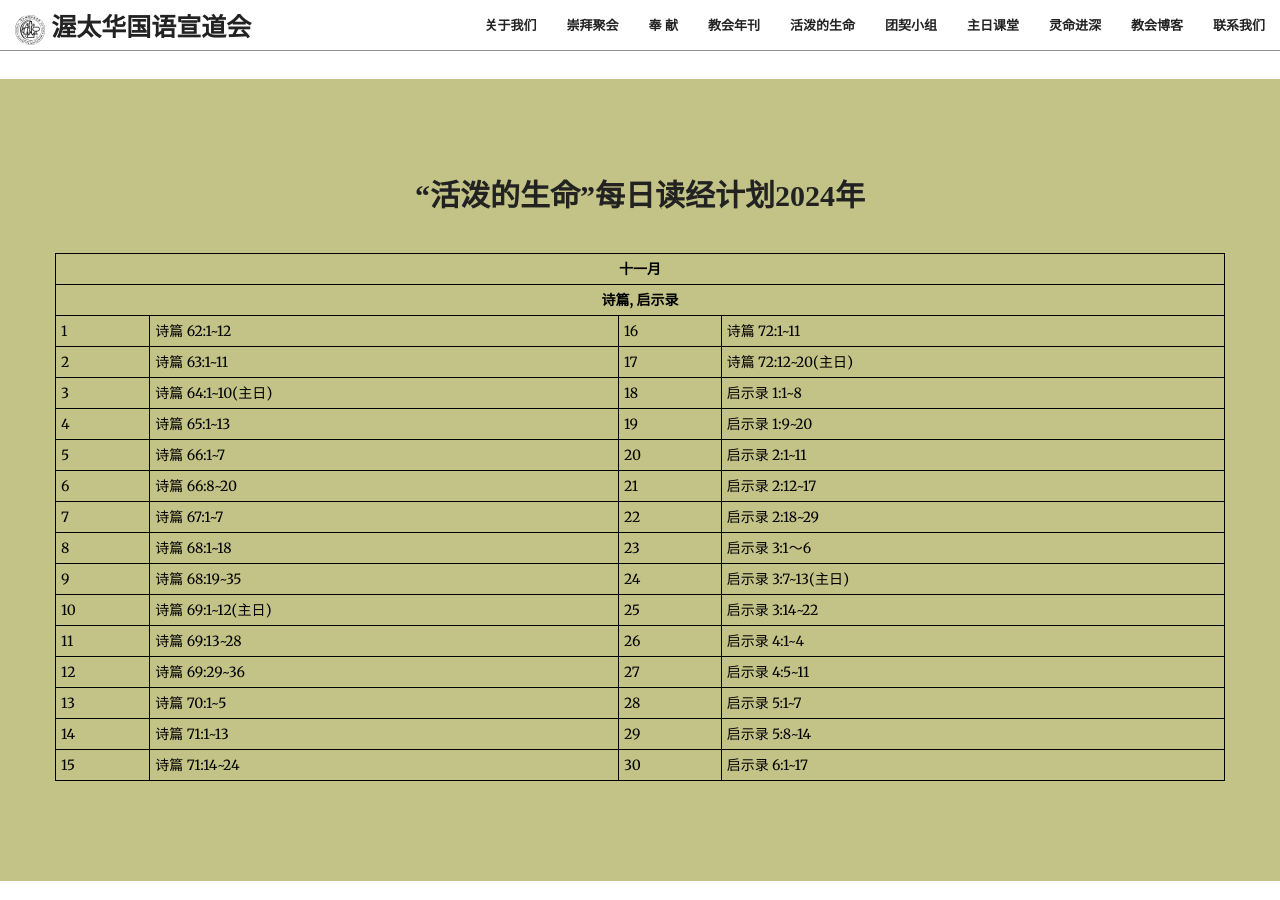
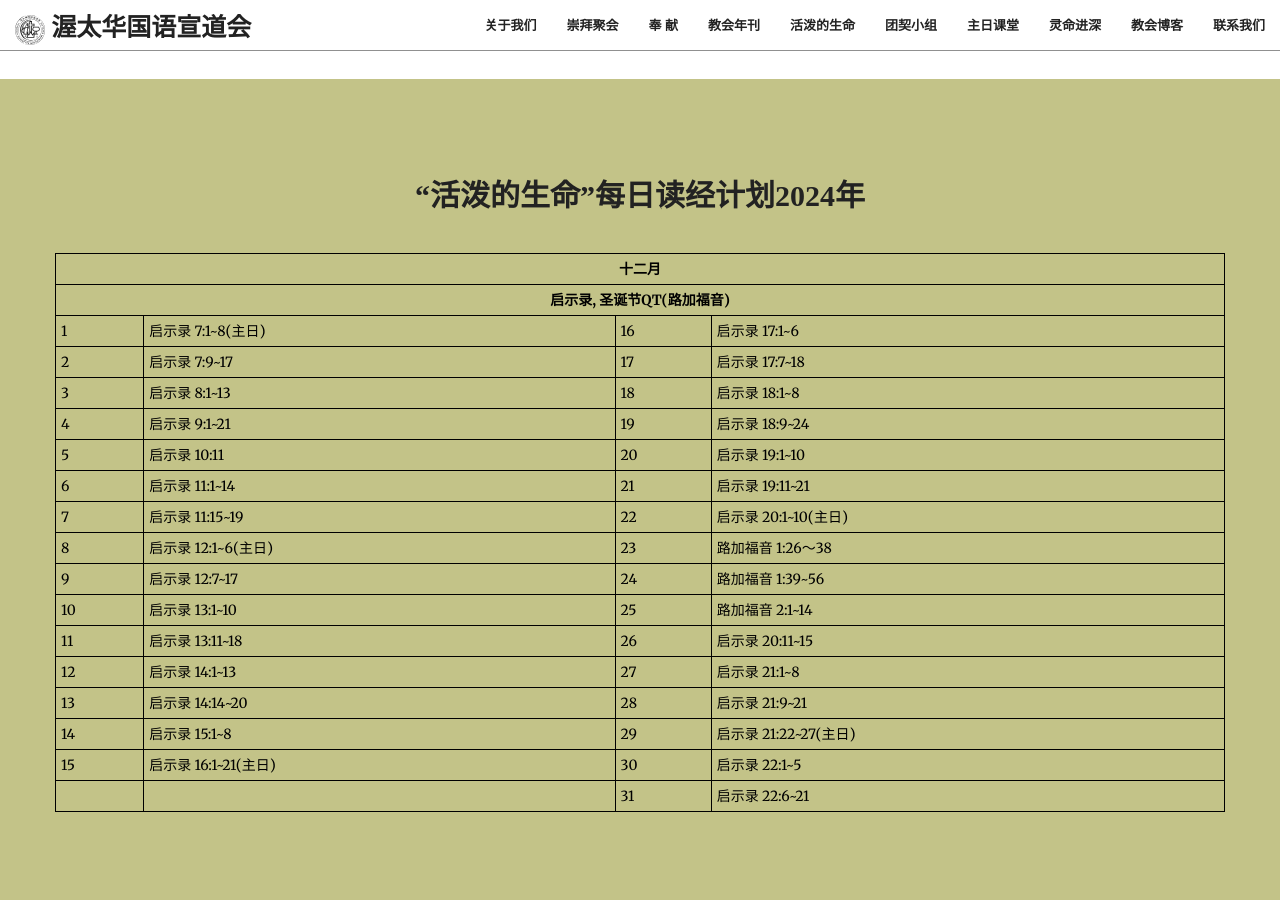
Before and after one commit to JonasYow/ottawaomac, a Jekyll site: the page built from index.html, in a window 1280 px wide and 900 px high, scrolled down 3570 px. Built offline with Jekyll 4.4.1, drawn with Linux system fonts in a browser that asks for light colours; some web fonts are replaced.

Commit message:
Update Dec2024 content

```diff
--- a/_includes/dailylivingwater.html
+++ b/_includes/dailylivingwater.html
@@ -8,115 +8,122 @@
             </div>
             <table style="width:100%">
             <tr>
-                <th colspan="4" class="text-center"> 十一月</th>
+                <th colspan="4" class="text-center"> 十二月</th>
             </tr>
             <tr>
-                <th colspan="4" class="text-center">诗篇, 启示录</th>
+                <th colspan="4" class="text-center">启示录, 圣诞节QT(路加福音)</th>
             </tr>
 
             <tr>
                 <td>1</td>
-                <td>诗篇 62:1~12</td>
+                <td>启示录 7:1~8(主日)</td>
                 <td>16</td>
-                <td>诗篇 72:1~11</td>
+                <td>启示录 17:1~6</td>
             </tr>
 
             <tr>
                 <td>2</td>
-                <td>诗篇 63:1~11</td>
+                <td>启示录 7:9~17</td>
                 <td>17</td>
-                <td>诗篇 72:12~20(主日)</td>
+                <td>启示录 17:7~18</td>
             </tr>
 
             <tr>
                 <td>3</td>
-                <td>诗篇 64:1~10(主日)</td>
+                <td>启示录 8:1~13</td>
                 <td>18</td>
-                <td>启示录 1:1~8</td>
+                <td>启示录 18:1~8</td>
             </tr>
 
             <tr>
                 <td>4</td>
-                <td>诗篇 65:1~13</td>
+                <td>启示录 9:1~21</td>
                 <td>19</td>
-                <td>启示录 1:9~20</td>
+                <td>启示录 18:9~24</td>
             </tr>
 
             <tr>
                 <td>5</td>
-                <td>诗篇 66:1~7</td>
+                <td>启示录 10:11</td>
                 <td>20</td>
-                <td>启示录 2:1~11</td>
+                <td>启示录 19:1~10</td>
             </tr>
 
             <tr>
                 <td>6</td>
-                <td>诗篇 66:8~20</td>
+                <td>启示录 11:1~14</td>
                 <td>21</td>
-                <td>启示录 2:12~17</td>
+                <td>启示录 19:11~21</td>
             </tr>
 
             <tr>
                 <td>7</td>
-                <td>诗篇 67:1~7</td>
+                <td>启示录 11:15~19</td>
                 <td>22</td>
-                <td>启示录 2:18~29</td>
+                <td>启示录 20:1~10(主日)</td>
             </tr>
 
             <tr>
                 <td>8</td>
-                <td>诗篇 68:1~18</td>
+                <td>启示录 12:1~6(主日)</td>
                 <td>23</td>
-                <td>启示录 3:1～6</td>
+                <td>路加福音 1:26～38</td>
             </tr>
 
             <tr>
                 <td>9</td>
-                <td>诗篇 68:19~35</td>
+                <td>启示录 12:7~17</td>
                 <td>24</td>
-                <td>启示录 3:7~13(主日)</td>
+                <td>路加福音 1:39~56</td>
             </tr>
 
             <tr>
                 <td>10</td>
-                <td>诗篇 69:1~12(主日)</td>
+                <td>启示录 13:1~10</td>
                 <td>25</td>
-                <td>启示录 3:14~22</td>
+                <td>路加福音 2:1~14</td>
             </tr>
 
             <tr>
                 <td>11</td>
-                <td>诗篇 69:13~28</td>
+                <td>启示录 13:11~18</td>
                 <td>26</td>
-                <td>启示录 4:1~4</td>
+                <td>启示录 20:11~15</td>
             </tr>
 
             <tr>
                 <td>12</td>
-                <td>诗篇 69:29~36</td>
+                <td>启示录 14:1~13</td>
                 <td>27</td>
-                <td>启示录 4:5~11</td>
+                <td>启示录 21:1~8</td>
             </tr>
 
             <tr>
                 <td>13</td>
-                <td>诗篇 70:1~5</td>
+                <td>启示录 14:14~20</td>
                 <td>28</td>
-                <td>启示录 5:1~7</td>
+                <td>启示录 21:9~21</td>
             </tr>
 
             <tr>
                 <td>14</td>
-                <td>诗篇 71:1~13</td>
+                <td>启示录 15:1~8</td>
                 <td>29</td>
-                <td>启示录 5:8~14</td>
+                <td>启示录 21:22~27(主日)</td>
             </tr>
 
             <tr>
                 <td>15</td>
-                <td>诗篇 71:14~24</td>
+                <td>启示录 16:1~21(主日)</td>
                 <td>30</td>
-                <td>启示录 6:1~17</td>
+                <td>启示录 22:1~5</td>
+            </tr>
+
+            <tr>
+                <td></td>
+                <td></td>
+                <td>31</td>
+                <td>启示录 22:6~21</td>
             </tr>
 
             </table>
```
